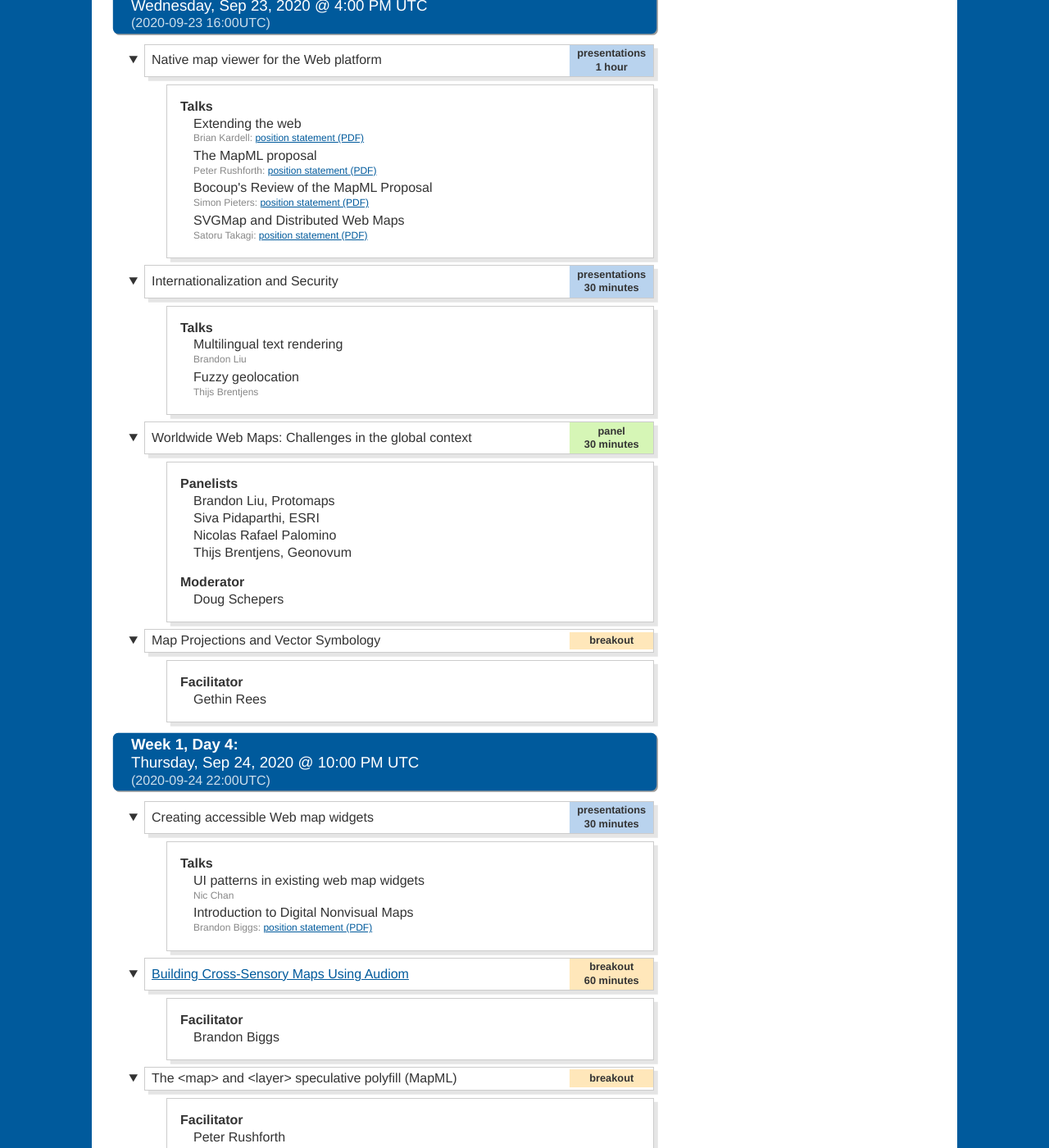
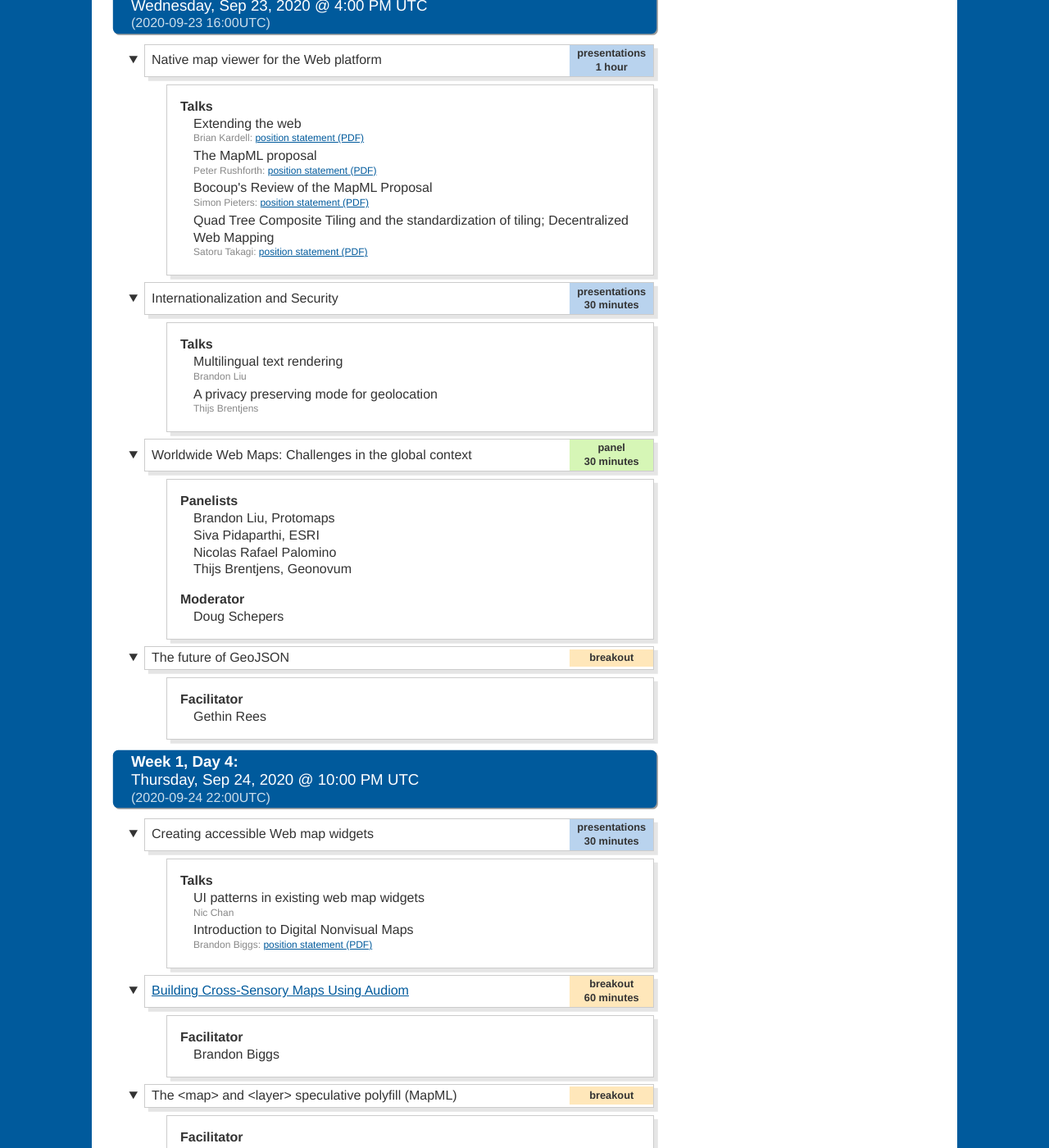
Before and after one commit to Maps4HTML/Maps4HTML-Workshop-2020, a Jekyll site: the page built from agenda.html, in a window 1280 px wide and 1400 px high, scrolled down 2561 px. Shown: the whole window at 82% size. Built offline with Jekyll 4.4.1, drawn with Linux system fonts in a browser that asks for light colours; some of the changed text lies outside the part shown.

Commit message:
Update talk titles, participants, add Ivan's position

```diff
--- a/_data/agenda.yml
+++ b/_data/agenda.yml
@@ -63,7 +63,7 @@
               author: Peter Rushforth
             - title: Bocoup's Review of the MapML Proposal
               author: Simon Pieters
-            - title: SVGMap and Distributed Web Maps
+            - title: Quad Tree Composite Tiling and the standardization of tiling; Decentralized Web Mapping
               author: Satoru Takagi
     - title: "Internationalization and Security"
       type: presentations
@@ -73,7 +73,7 @@
         - Talks:
             - title: Multilingual text rendering
               author: Brandon Liu
-            - title: Fuzzy geolocation
+            - title: A privacy preserving mode for geolocation
               author: Thijs Brentjens
     - title: "Worldwide Web Maps: Challenges in the global context"
       type: panel
@@ -86,7 +86,7 @@
             - Thijs Brentjens, Geonovum
         - Moderator:
             - Doug Schepers
-    - title: "Map Projections and Vector Symbology"
+    - title: "The future of GeoJSON"
       type: breakout
       details:
         - Facilitator: Gethin Rees
@@ -120,7 +120,7 @@
       details:
         - Talks:
             - title: Physical accessibility data in maps
-              author: Sebastian Zappe
+              author: Sebastian Felix Zappe
             - title: Indoor maps
               author: Claudia Loitsch & Julian Striegl
     - title: "Web Maps for Cognitive Accessibility"
@@ -175,8 +175,8 @@
         - Talks:
             - title: "GeoPose: From point-of-interest to maps-of-objects"
               author: Jan-Erik Vinje
-            - title: "How GeoPose aligns with use cases and requirements for Web maps author"
-              author: Christine Perey
+            - title: "How GeoPose aligns with use cases and requirements for Web map authors"
+              author: Christine Perey and Josh Lieberman
     - title: Maps and augmented reality
       type: panel
       duration: "30 minutes"
@@ -243,7 +243,8 @@
         - Panelists:
             - Andreas Hocevar, OpenLayers
             - Simon Pieters, Bocoup
-            - more to be confirmed…
+            - Will Mortenson, NGA
+            - Daniel Morissette, MapGears
         - Moderator:
             - Tom Kralidis
     - title: "Conclusion / Next Steps"
--- a/_data/participants.yml
+++ b/_data/participants.yml
@@ -138,3 +138,5 @@
 - "Parth Shekokar, Centre for Development of Advanced Computing"
 - "Cameron Wilson, Canadian Geospatial Data Infrastructure, Natural Resources Canada"
 - "Sébastien Durand, Canadian Federal Geospatial Platform, Natural Resources Canada"
+- "Isamu Yamada, Data Trading Alliance"
+- "Zitao Wang, Huawei"
--- a/_data/position-statements.yml
+++ b/_data/position-statements.yml
@@ -11,3 +11,4 @@
 brian-kardell: "Brian_Kardell-Igalia.pdf"
 bryan-haberberger: "Joint_Bryan_Haberberger-IIIF-Maps-Community-Group.pdf"
 satoru-takagi: "Satoru_Takagi-KDDI.pdf"
+ivan-sanchez-ortega: "Ivan_Sanchez.pdf"
```
Also changed, not shown: 1 other file.
